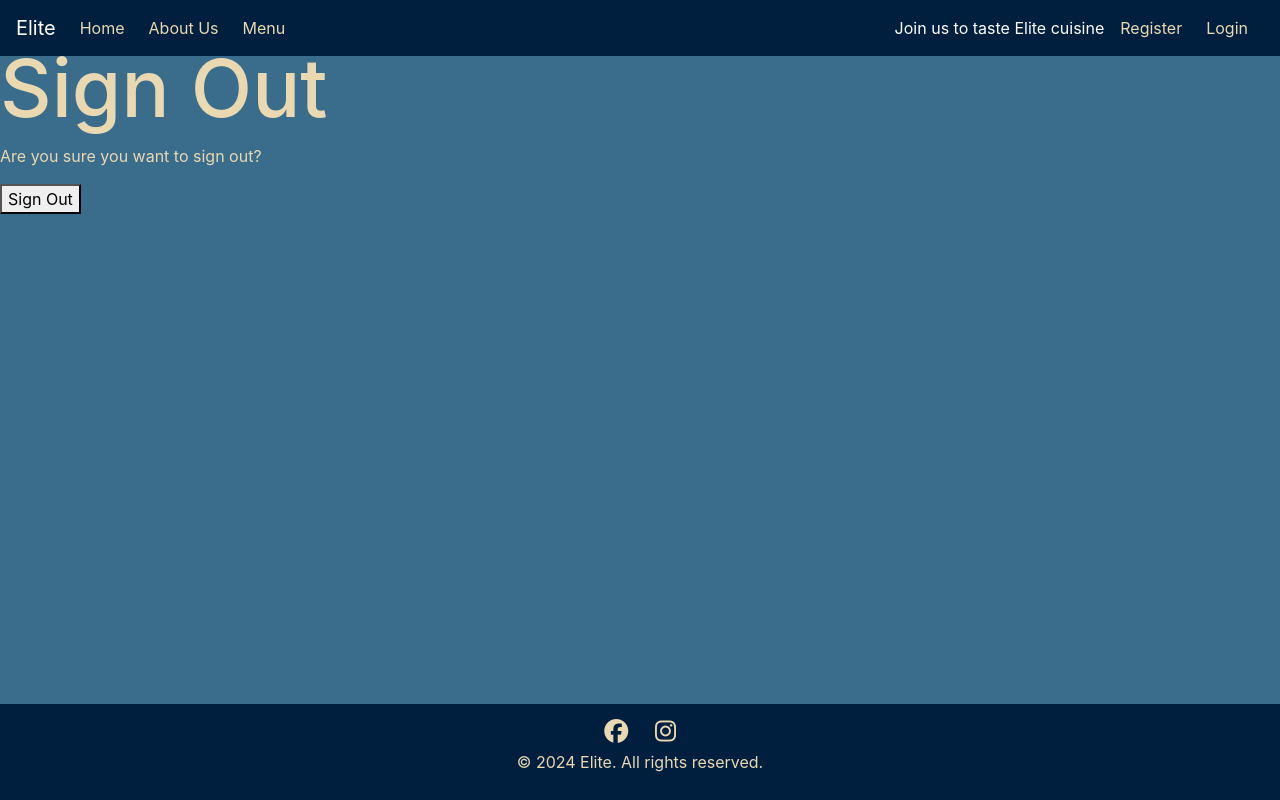
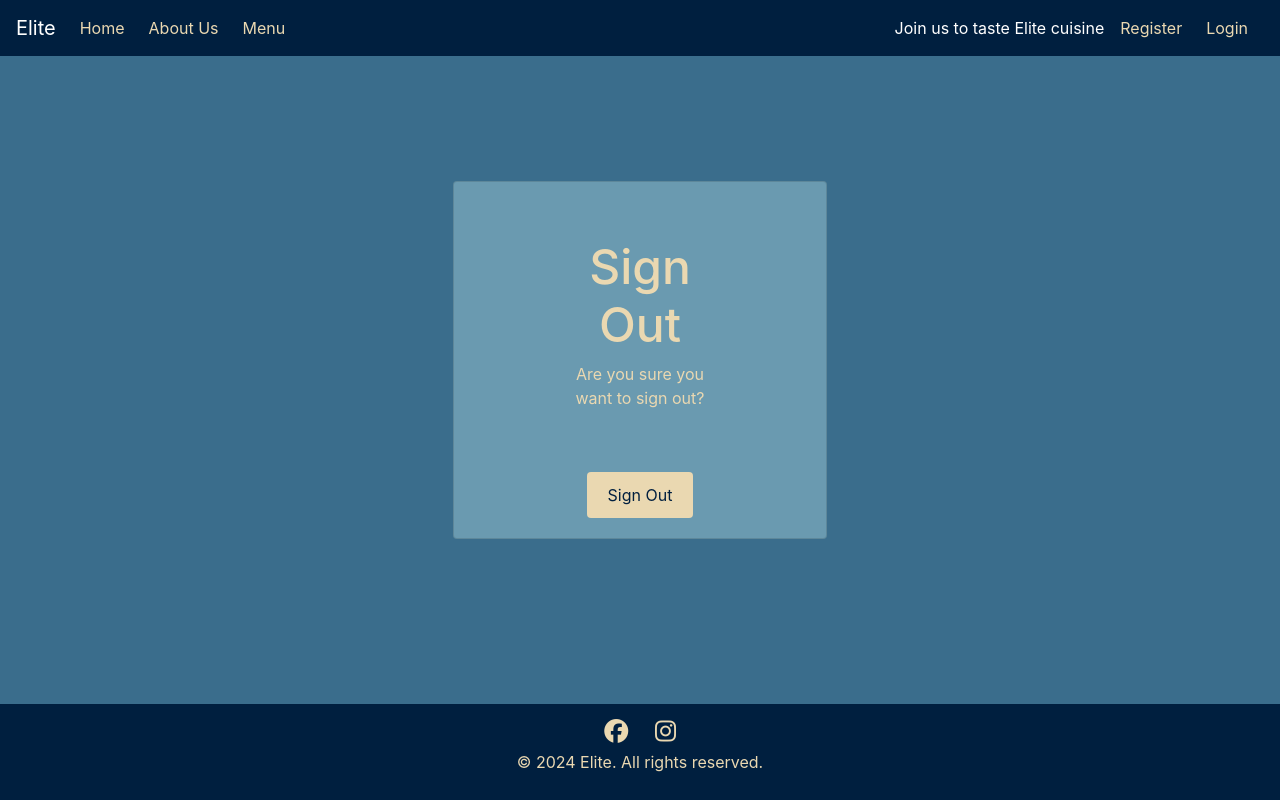
Before and after one commit to DanParkinson/project-4-elite, a Django app: template templates/account/logout.html in a window 1280 px wide. Run offline with Django 3.2, Linux system fonts and the light colour scheme; the template is opened without the code that fills it: most values are stand-ins (such as "Sample title", 1, 10 or a date in 2020); some libraries are stand-ins or nearby versions.

Commit message:
Sign out page styled

```diff
--- a/static/css/style.css
+++ b/static/css/style.css
@@ -95,6 +95,13 @@ h3 {
     text-align: center;
 }
 
+.card {
+    max-width: 600px;
+    width: 100%;
+    margin: 0 auto;
+    padding: 20px;
+}
+
 main {
     padding-bottom: 60px;
 }
@@ -119,6 +126,7 @@ main {
     padding: 10px 20px;
     text-align: center;
     display: inline-block;
+    margin-top: 10px;
 }
 
 /* -------------------- navbar */
--- a/templates/account/logout.html
+++ b/templates/account/logout.html
@@ -2,20 +2,32 @@
 
 {% load i18n %}
 
-{% block head_title %}{% trans "Sign Out" %}{% endblock head_title %}
+{% block head_title %}{% trans "Sign Out" %}{% endblock %}
 
 {% block content %}
-<h1>{% trans "Sign Out" %}</h1>
+<div class="container">
+  <div class="row">
+    <div class="card">
+      <div class="card-body">
+        <div class="col-md-8 mt-3 offset-md-2">
+          <h3>{% trans "Sign Out" %}</h3>
 
           <p>{% trans 'Are you sure you want to sign out?' %}</p>
+        </div>
+      </div>
+      <div class="row">
+        <div class="col-md-8 mt-3 offset-md-2">
 
           <form method="post" action="{% url 'account_logout' %}">
             {% csrf_token %}
             {% if redirect_field_value %}
-  <input type="hidden" name="{{ redirect_field_name }}" value="{{ redirect_field_value }}"/>
+            <input type="hidden" name="{{ redirect_field_name }}" value="{{ redirect_field_value }}" />
             {% endif %}
-  <button type="submit">{% trans 'Sign Out' %}</button>
+            <button class="btn narrow-button right" type="submit">{% trans 'Sign Out' %}</button>
           </form>
-
-
-{% endblock content %}
+        </div>
+      </div>
+    </div>
+  </div>
+</div>
+{% endblock %}
```
Lines whose indentation alone changed are shown as unchanged.
